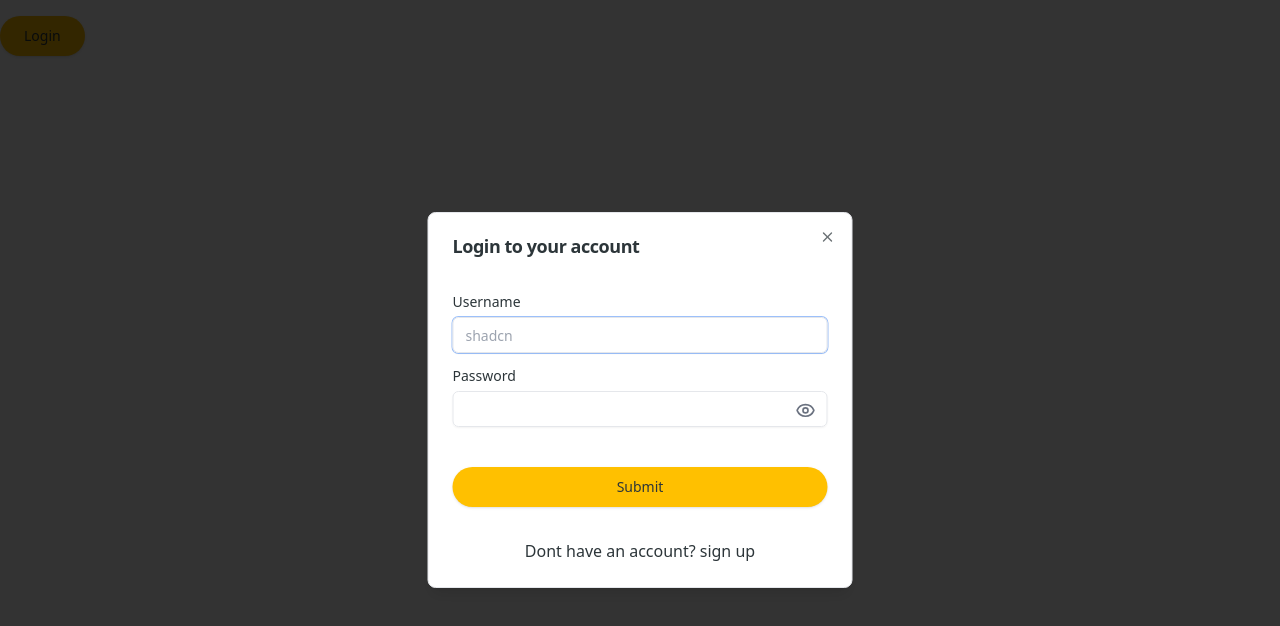
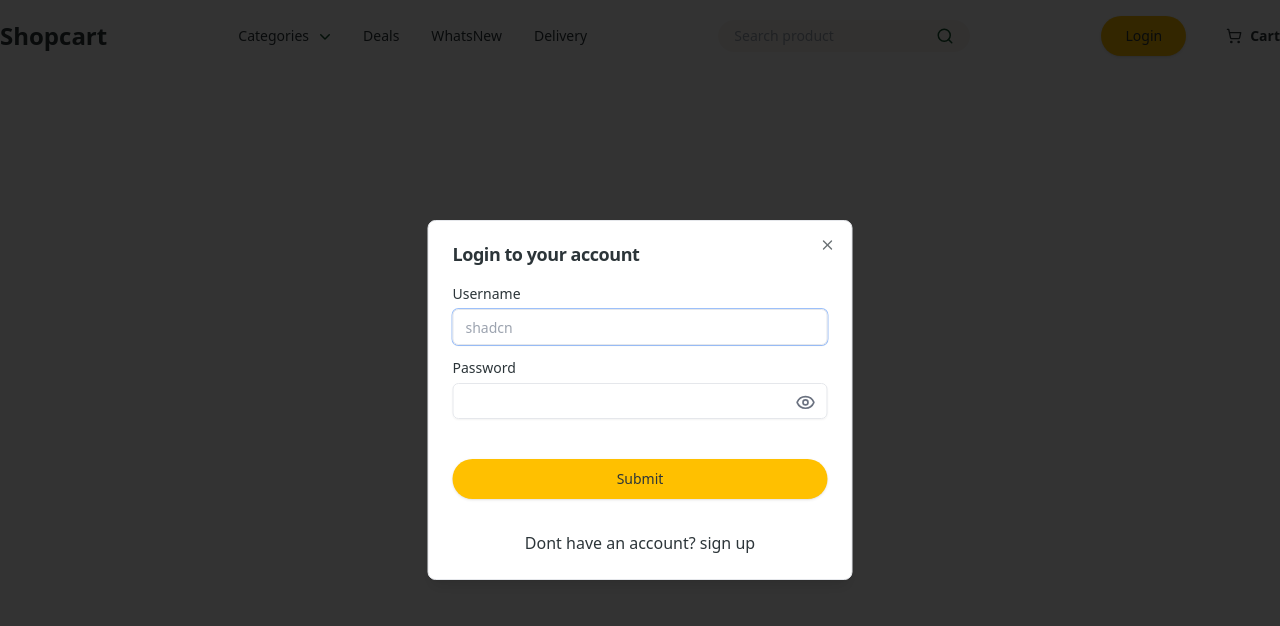
Before and after one commit to GRACENOBLE/scalable-ecom-frontend, a Next.js app: page / in a window 1280 px wide. Both pictures are taken after a click on the button "Login". Shown: the top 626 px of the page. Built offline with nearby package versions, Linux system fonts and the light colour scheme.

Commit message:
feat(auth): add dialog close handler and adjust form margin in login dialog

```diff
--- a/src/components/auth/login-dialog.tsx
+++ b/src/components/auth/login-dialog.tsx
@@ -17,9 +17,15 @@ import SignUpForm from "./SignUpForm";
 
 const LoginDialog = () => {
   const [isSignUp, setIsSignUp] = useState(false);
-  const handleSignup = () => {};
+
+  const handleClose = (isOpen: boolean) => {
+    if (!isOpen) {
+      setIsSignUp(false);
+    }
+  };
+
   return (
-    <Dialog>
+    <Dialog onOpenChange={(isOpen) => handleClose(isOpen)}>
       <DialogTrigger asChild>
         <Button>Login</Button>
       </DialogTrigger>
--- a/src/components/auth/loginForm.tsx
+++ b/src/components/auth/loginForm.tsx
@@ -36,7 +36,7 @@ const LoginForm = () => {
     <Form {...form}>
       <form
         onSubmit={form.handleSubmit(onSubmit)}
-        className={cn("flex flex-col gap-4 mb-4 mt-6 shrink-0 w-full")}
+        className={cn("flex flex-col gap-4 mb-4 mt-2 shrink-0 w-full")}
       >
         <FormField
           control={form.control}
--- a/src/components/static/header/header.tsx
+++ b/src/components/static/header/header.tsx
@@ -10,12 +10,12 @@ const Header = () => {
     <header>
       <Container>
         <div className="py-4 flex justify-between items-center">
-          {/* <Logo />
+          <Logo />
           <Navigation />
-          <SearchBar /> */}
+          <SearchBar />
           <div className="flex gap-10">
             <UserButton />
-            {/* <Cart /> */}
+            <Cart />
           </div>
         </div>
       </Container>
```
